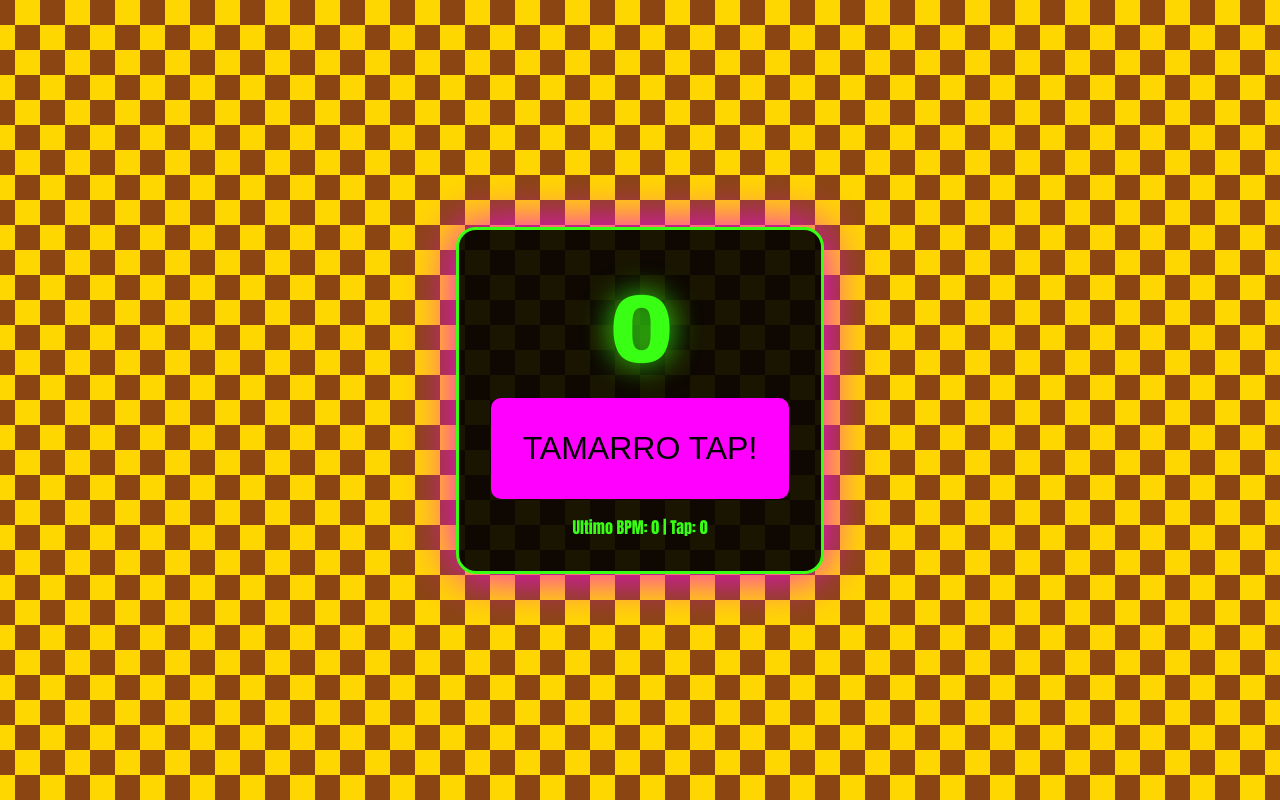
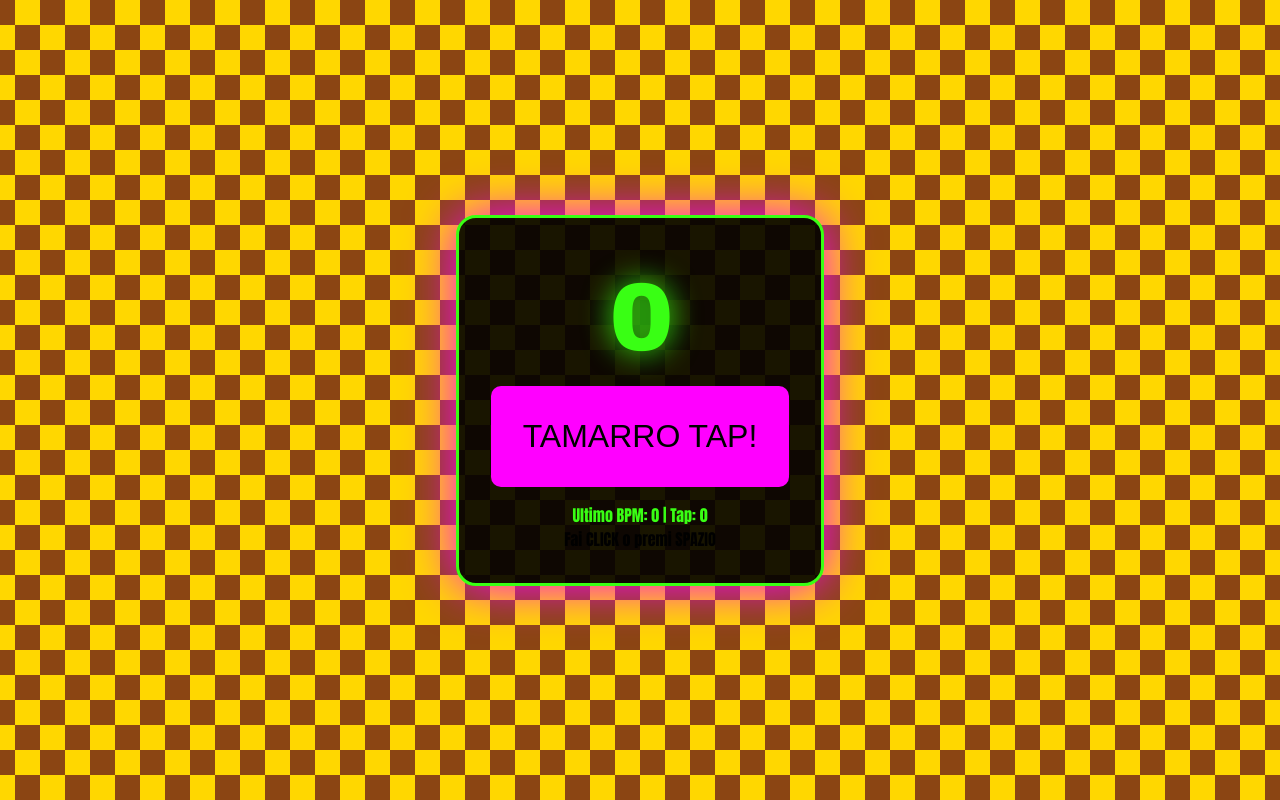
Before and after one commit to koseidon76/TAMARRO-TAP-BPM, a plain HTML site: page index.html in a window 1280 px wide. Drawn offline with Linux system fonts and the light colour scheme.

Commit message:
Update index.html

```diff
--- a/index.html
+++ b/index.html
@@ -14,6 +14,7 @@
             Ultimo BPM: <span id="lastBpm">0</span> |
             Tap: <span id="tapCount">0</span>
         </div>
+        <div class="instruction">Fai CLICK o premi SPAZIO</div>
     </div>
     <script src="script.js"></script>
 </body>
```
